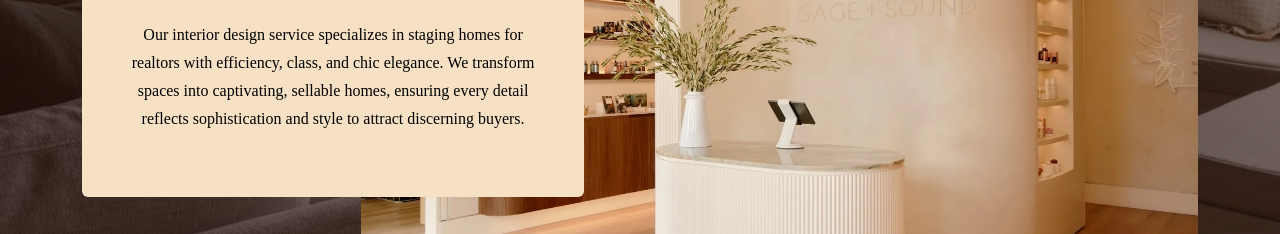
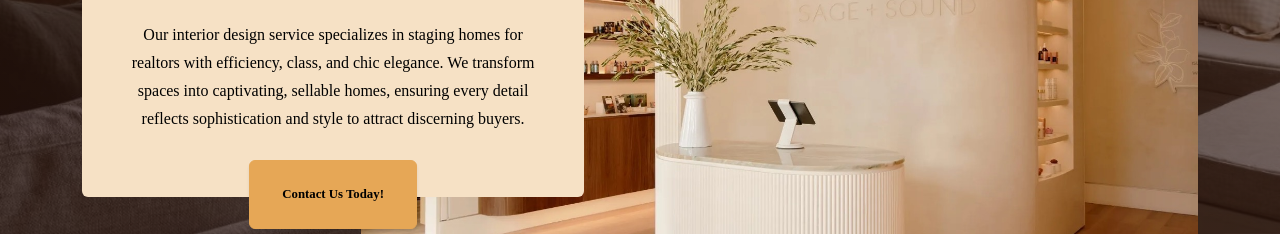
Before and after one commit to amareth05/professional-web, a plain HTML site: page index.html in a window 1280 px wide. Shown: the part 566-800 px from the top of the page. Drawn offline with nearby package versions, Linux system fonts and the light colour scheme.

Commit message:
Add files via upload

```diff
--- a/index.html
+++ b/index.html
@@ -57,6 +57,8 @@
                     <p class="mb-3 notyellow">Our interior design service specializes in staging homes for realtors with
                         efficiency, class, and chic elegance. We transform spaces into captivating, sellable homes,
                         ensuring every detail reflects sophistication and style to attract discerning buyers.</p>
+                     <div class="intro-button mx-auto"><a class="btn btn-primary btn-xl" href="https://amareth05.github.io/professional-web/store.html">Contact Us Today!</a>
+                    </div>
                 </div>
             </div>
         </div>
```
